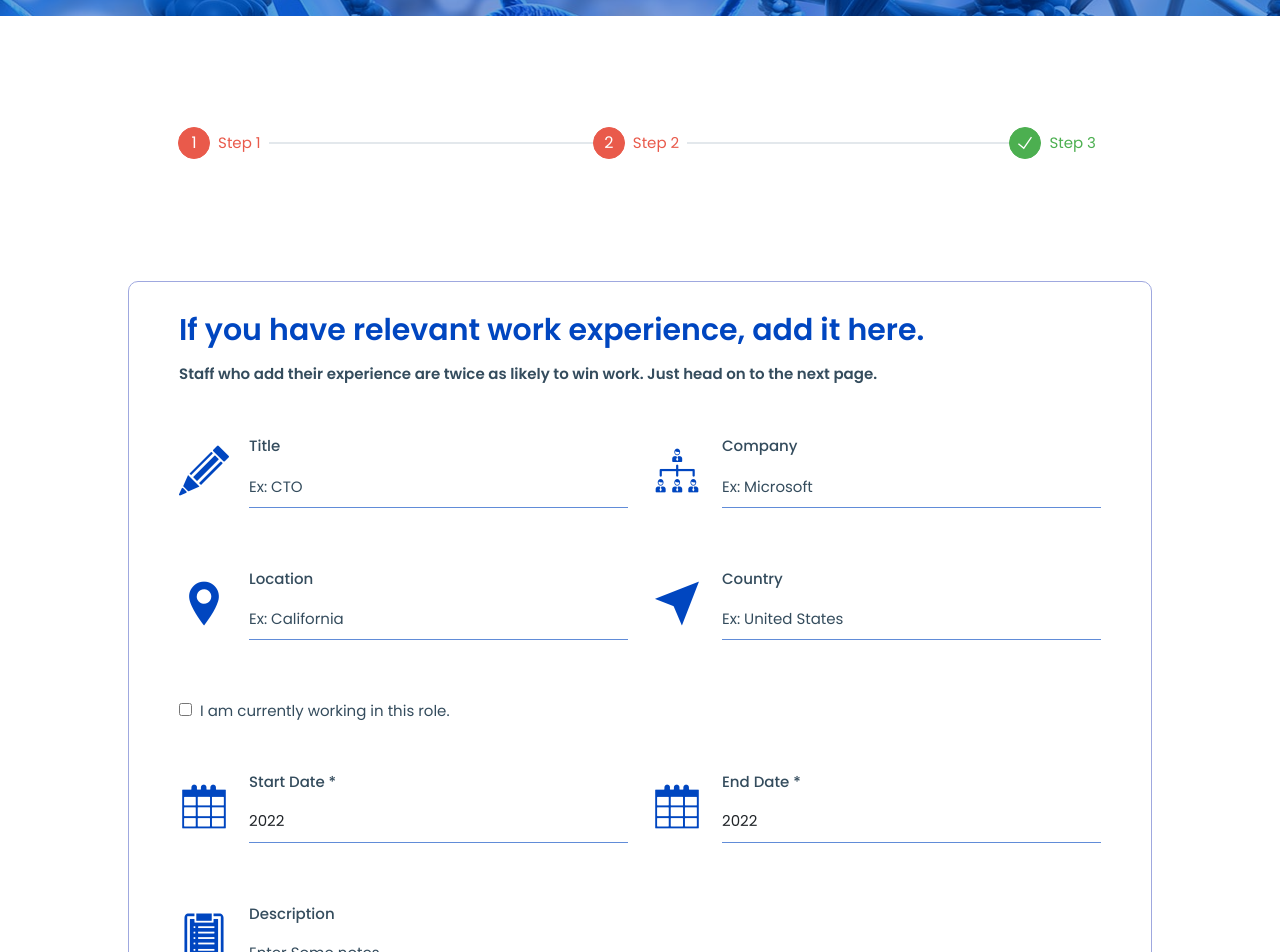
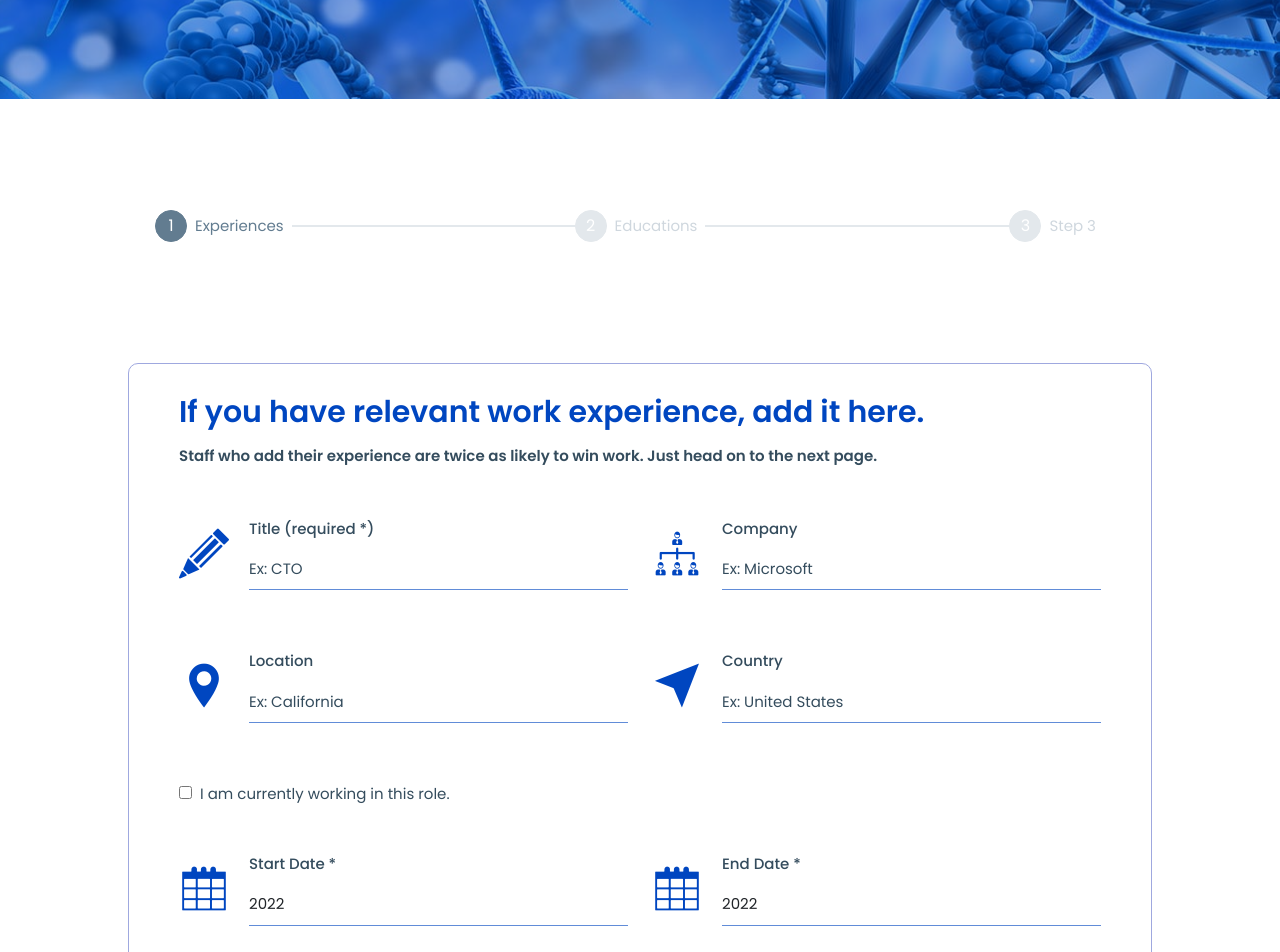
Before and after one commit to alelisdev/telemedicine, a Next.js app: page /staff-profile in a window 1280 px wide. Shown: the part 460-1412 px from the top of the page. Built offline with nearby package versions, Linux system fonts and the light colour scheme.

Commit message:
fix: profile

```diff
--- a/components/ImageUpload/Profile.js
+++ b/components/ImageUpload/Profile.js
@@ -2,9 +2,7 @@ import React from "react";
 
 const Profile =({
     onSubmit,
-    src,
-    name,
-    status,
+    src
   })=> {
     return (
     <div className="card">
@@ -15,9 +13,6 @@ const Profile =({
             <img for="photo-upload" src={src}/>
           </div>
         </label>
-        <div className="name">{name}</div>
-        <div className="status">{status}</div>
-        <button type="submit" className="edit">Edit Profile </button>
       </form>
     </div>
     )
--- a/pages/staff-profile.js
+++ b/pages/staff-profile.js
@@ -51,8 +51,7 @@ const StaffProfile = () => {
         console.log('second step clicked');
     };
 
-    /**** Experiences ****/
-
+    /**** First Step ****/
     const [expFields, setExpFields] = useState([
         {
             title: '',
@@ -106,7 +105,7 @@ const StaffProfile = () => {
         setYears(Array.from(new Array(50),(val, index) => year - index ));
     }, [])
 
-    /**** Educations ****/
+    /**** Second Step ****/
     const [eduFields, setEduFields] = useState([
         {
             school: '',
@@ -143,15 +142,19 @@ const StaffProfile = () => {
         setEduFields(data);
     }
 
-
-    /**** ****/
+    /**** Third Step ****/
+    const [lastFields, setLastFields] = useState(
+        {
+            email: '',
+            number: '',
+            bio: ''
+        }
+    );
     const [file, setFile] = useState('');
     const [imagePreviewUrl, setImagePreviewUrl] = useState('https://github.com/OlgaKoplik/CodePen/blob/master/profile.jpg?raw=true');
-    const [name, setName] = useState('');
-    const [status, setStatus] = useState('');
     const [active, setActive] = useState('edit');
 
-    const photoUpload = e =>{
+    const photoUpload = e => {
       e.preventDefault();
       const reader = new FileReader();
       const file = e.target.files[0];
@@ -161,15 +164,6 @@ const StaffProfile = () => {
       }
       reader.readAsDataURL(file);
     }
-    const editName = e =>{
-      const name = e.target.value;
-      setName(name);
-    }
-
-    const editStatus = e => {
-      const status = e.target.value;
-      setStatus(status);
-    }
 
     const handleSubmit= e =>{
       e.preventDefault();
@@ -177,19 +171,14 @@ const StaffProfile = () => {
       setActive(activeP);
     }
 
-    const [imagePreview, setImagePreview] = useState(null);
-
-    useEffect(() => {
-        if (imagePreviewUrl) {
-            setImagePreview((<img src={imagePreviewUrl} />));
-        } else {
-            setImagePreview((<div className="previewText">Please select an Image for Preview</div>));
-        }
-    }, [imagePreviewUrl])
+    const handleLastChange = (event) => {
+        const {name, value} = event.target;
+        setLastFields(prevState => ({ ...prevState, [name]: value }));
+    }
 
     const stepperContent = [
         {
-            label: 'Step 1',
+            label: 'Experiences',
             content: (
                 <div className="profile-area ptb-100 plr-15">
                     <div className="container-fluid p-0">
@@ -213,7 +202,7 @@ const StaffProfile = () => {
                                                 <div className="col-lg-6">
                                                     <div className="form-group">
                                                         <i className="icofont-edit-alt"></i>
-                                                        <label>Title</label>
+                                                        <label>Title (required *)</label>
                                                         <input type="text" name="title" value={item.title} onChange={event => handleExpChange(index, event)} className="form-control" placeholder="Ex: CTO" />
                                                     </div>
                                                 </div>
@@ -285,7 +274,7 @@ const StaffProfile = () => {
                                                 <div className="col-lg-12">
                                                     <div className="form-group">
                                                         <i className="icofont-clip-board"></i>
-                                                        <label>Description</label>
+                                                        <label>Description (required *)</label>
                                                         <textarea type="text" name="description" value={item.description} onChange={event => handleExpChange(index, event)} className="form-control" placeholder="Enter Some notes" />
                                                     </div>
                                                 </div>
@@ -315,11 +304,11 @@ const StaffProfile = () => {
                     </div>
                 </div>
             ),
-            isError: (!acceptFirstTerms.checked && acceptFirstTerms.touched ) || expFields[0].title == '' ,
-            isComplete: acceptFirstTerms.checked || expFields[0].title !== '',
+            isError: !acceptFirstTerms.checked && expFields[0].title == '' && acceptFirstTerms.touched,
+            isComplete: acceptFirstTerms.checked || ( expFields[0].title !== '' && expFields[0].description !== ''),
         },
         {
-            label: 'Step 2',
+            label: 'Educations',
             content: (
                 <div className="profile-area ptb-100 plr-15">
                     <div className="container-fluid p-0">
@@ -343,7 +332,7 @@ const StaffProfile = () => {
                                                 <div className="col-lg-6">
                                                     <div className="form-group">
                                                         <i className="icofont-university"></i>
-                                                        <label>School</label>
+                                                        <label>School (required *)</label>
                                                         <input type="text" name="school" value={item.school} onChange={event => handleEduChange(index, event)} className="form-control" placeholder="Ex: Boston University" />
                                                     </div>
                                                 </div>
@@ -394,7 +383,7 @@ const StaffProfile = () => {
                                                 <div className="col-lg-12">
                                                     <div className="form-group">
                                                         <i className="icofont-clip-board"></i>
-                                                        <label>Description</label>
+                                                        <label>Description (required *)</label>
                                                         <textarea type="text" name="description" value={item.description} onChange={event => handleEduChange(index, event)} className="form-control" placeholder="Describes your studies, awards, etc." />
                                                     </div>
                                                 </div>
@@ -426,8 +415,8 @@ const StaffProfile = () => {
             ),
             clicked: () => secondStepAsyncFunc(),
             isLoading: isSecondStepLoading,
-            isError: (!acceptSecondTerms.checked && acceptSecondTerms.touched) || eduFields[0].school == '' ,
-            isComplete: acceptSecondTerms.checked || eduFields[0].school !== '' ,
+            isError: !acceptSecondTerms.checked && eduFields[0].school == '' && acceptSecondTerms.touched,
+            isComplete: acceptSecondTerms.checked || ( eduFields[0].school !== '' && eduFields[0].description !== ''),
         },
         {
             label: 'Step 3',
@@ -446,31 +435,29 @@ const StaffProfile = () => {
                                         ):(
                                             <Profile
                                             onSubmit={handleSubmit}
-                                            src={imagePreviewUrl}
-                                            name={name}
-                                            status={status}/>)}
+                                            src={imagePreviewUrl} />)}
                                     </div>
                                     <div className='col-lg-6'>
                                         <div className="col-lg-12">
                                             <div className="form-group">
                                                 <i className="icofont-email"></i>
                                                 <label>Email</label>
-                                                <input type="email" name="email" className="form-control" placeholder="Ex: topcoder728@gmail.com" />
+                                                <input type="email" name="email" value={lastFields.email} onChange={handleLastChange} className="form-control" placeholder="Ex: topcoder728@gmail.com" />
                                             </div>
                                         </div>
                                         <div className="col-lg-12">
                                             <div className="form-group">
                                                 <i className="icofont-phone"></i>
                                                 <label>Phone Number</label>
-                                                <input type="text" name="number" className="form-control" placeholder="Ex: +1 234 567 8901" />
+                                                <input type="text" name="number" value={lastFields.number} onChange={handleLastChange} className="form-control" placeholder="Ex: +1 234 567 8901" />
                                             </div>
                                         </div>
                                     </div>
                                     <div className="col-lg-12">
                                         <div className="form-group">
                                             <i className="icofont-clip-board"></i>
-                                            <label>Biography</label>
-                                            <textarea type="text" name="description" className="form-control" placeholder="Enter Some notes" />
+                                            <label>Biography (required *)</label>
+                                            <textarea type="text" value={lastFields.bio} name="bio" onChange={handleLastChange} className="form-control" placeholder="Enter Some notes" />
                                         </div>
                                     </div>
                                 </div>
@@ -489,8 +476,8 @@ const StaffProfile = () => {
                     </div>
                 </div>
             ),
-            isError: (!acceptThirdTerms.checked && acceptThirdTerms.touched) || imagePreviewUrl == null,
-            isComplete: acceptThirdTerms.checked || imagePreviewUrl !== null,
+            isError: !acceptThirdTerms.checked && imagePreviewUrl == 'https://github.com/OlgaKoplik/CodePen/blob/master/profile.jpg?raw=true' && acceptThirdTerms.touched,
+            isComplete: acceptThirdTerms.checked || ( lastFields.bio !== '' && imagePreviewUrl !== 'https://github.com/OlgaKoplik/CodePen/blob/master/profile.jpg?raw=true'),
         },
     ];
 
@@ -502,7 +489,7 @@ const StaffProfile = () => {
         <>
             <TopHeader />
 
-            {/* <Navbar /> */}
+            <Navbar />
 
             <PageBanner
                 pageTitle="Staff Profile"
@@ -517,7 +504,6 @@ const StaffProfile = () => {
                     <Stepper stepperContent={stepperContent} submitStepper={submitStepper} />
                 </div>
             </div>
-
             <Footer />
         </>
     )
```
Also changed, not shown: components/_App/Navbar.js (+15 -0 lines).
